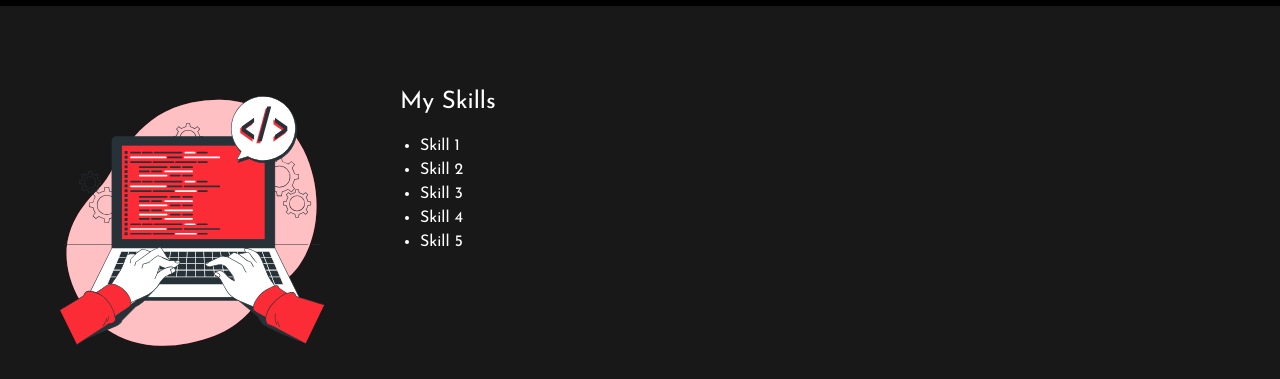
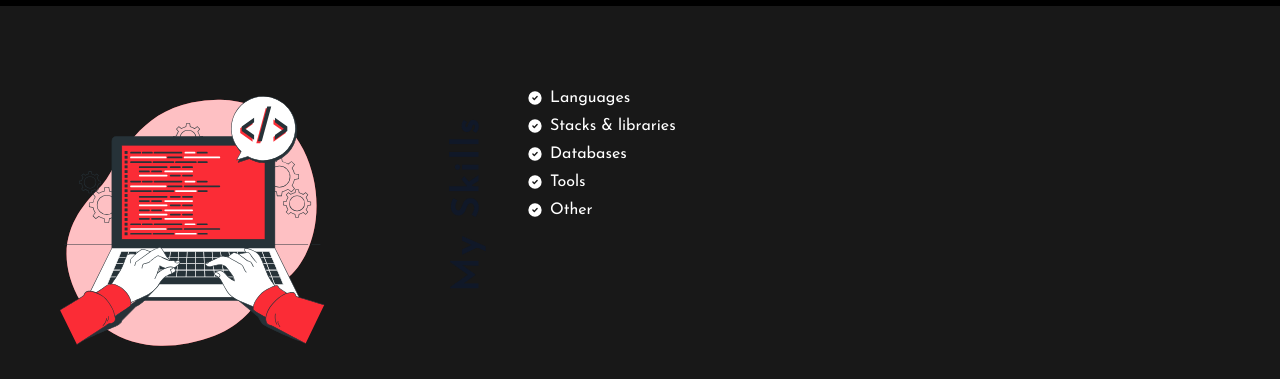
Before and after one commit to AnachiAndria/portfolio, a React (Vite) app: page / in a window 1280 px wide. Shown: the part 1348-1727 px from the top of the page. Built offline with nearby package versions, Linux system fonts and the light colour scheme.

Commit message:
skills list

```diff
--- a/src/components/About.tsx
+++ b/src/components/About.tsx
@@ -73,15 +73,44 @@ const About = () =>{
     />
   </div>
 
+    <div className="w-full md:w-1/10 p-0 flex justify-center items-center">
+        <h2 className="left-0 tracking-widest mb-1 rotate-270 origin-top  whitespace-nowrap text-4xl font-bold text-gray-900 dark:text-white">My Skills</h2>
+    </div>
+
   {/* Second part - Skills List */}
-  <div className="w-full md:w-7/10 p-4">
-    <h2 className="text-white text-2xl mb-4">My Skills</h2>
-    <ul className="text-white list-disc pl-5">
-      <li>Skill 1</li>
-      <li>Skill 2</li>
-      <li>Skill 3</li>
-      <li>Skill 4</li>
-      <li>Skill 5</li>
+  <div className="w-full md:w-6/10 p-4">
+    <ul className="max-w-md space-y-1  list-inside ">
+        <li className="flex items-center">
+            <svg className="w-3.5 h-3.5 me-2 shrink-0" aria-hidden="true" xmlns="http://www.w3.org/2000/svg" fill="currentColor" viewBox="0 0 20 20">
+                <path d="M10 .5a9.5 9.5 0 1 0 9.5 9.5A9.51 9.51 0 0 0 10 .5Zm3.707 8.207-4 4a1 1 0 0 1-1.414 0l-2-2a1 1 0 0 1 1.414-1.414L9 10.586l3.293-3.293a1 1 0 0 1 1.414 1.414Z"/>
+            </svg>
+                Languages
+
+        </li>
+        <li className="flex items-center">
+            <svg className="w-3.5 h-3.5 me-2 shrink-0" aria-hidden="true" xmlns="http://www.w3.org/2000/svg" fill="currentColor" viewBox="0 0 20 20">
+                <path d="M10 .5a9.5 9.5 0 1 0 9.5 9.5A9.51 9.51 0 0 0 10 .5Zm3.707 8.207-4 4a1 1 0 0 1-1.414 0l-2-2a1 1 0 0 1 1.414-1.414L9 10.586l3.293-3.293a1 1 0 0 1 1.414 1.414Z"/>
+            </svg>
+                Stacks & libraries
+        </li>
+        <li className="flex items-center">
+            <svg className="w-3.5 h-3.5 me-2 shrink-0" aria-hidden="true" xmlns="http://www.w3.org/2000/svg" fill="currentColor" viewBox="0 0 20 20">
+                <path d="M10 .5a9.5 9.5 0 1 0 9.5 9.5A9.51 9.51 0 0 0 10 .5Zm3.707 8.207-4 4a1 1 0 0 1-1.414 0l-2-2a1 1 0 0 1 1.414-1.414L9 10.586l3.293-3.293a1 1 0 0 1 1.414 1.414Z"/>
+            </svg>
+                Databases
+        </li>
+        <li className="flex items-center">
+            <svg className="w-3.5 h-3.5 me-2 shrink-0" aria-hidden="true" xmlns="http://www.w3.org/2000/svg" fill="currentColor" viewBox="0 0 20 20">
+                <path d="M10 .5a9.5 9.5 0 1 0 9.5 9.5A9.51 9.51 0 0 0 10 .5Zm3.707 8.207-4 4a1 1 0 0 1-1.414 0l-2-2a1 1 0 0 1 1.414-1.414L9 10.586l3.293-3.293a1 1 0 0 1 1.414 1.414Z"/>
+            </svg>
+                Tools
+        </li>
+        <li className="flex items-center">
+            <svg className="w-3.5 h-3.5 me-2 shrink-0" aria-hidden="true" xmlns="http://www.w3.org/2000/svg" fill="currentColor" viewBox="0 0 20 20">
+                <path d="M10 .5a9.5 9.5 0 1 0 9.5 9.5A9.51 9.51 0 0 0 10 .5Zm3.707 8.207-4 4a1 1 0 0 1-1.414 0l-2-2a1 1 0 0 1 1.414-1.414L9 10.586l3.293-3.293a1 1 0 0 1 1.414 1.414Z"/>
+            </svg>
+                Other
+        </li>
     </ul>
   </div>
 </section>
```
